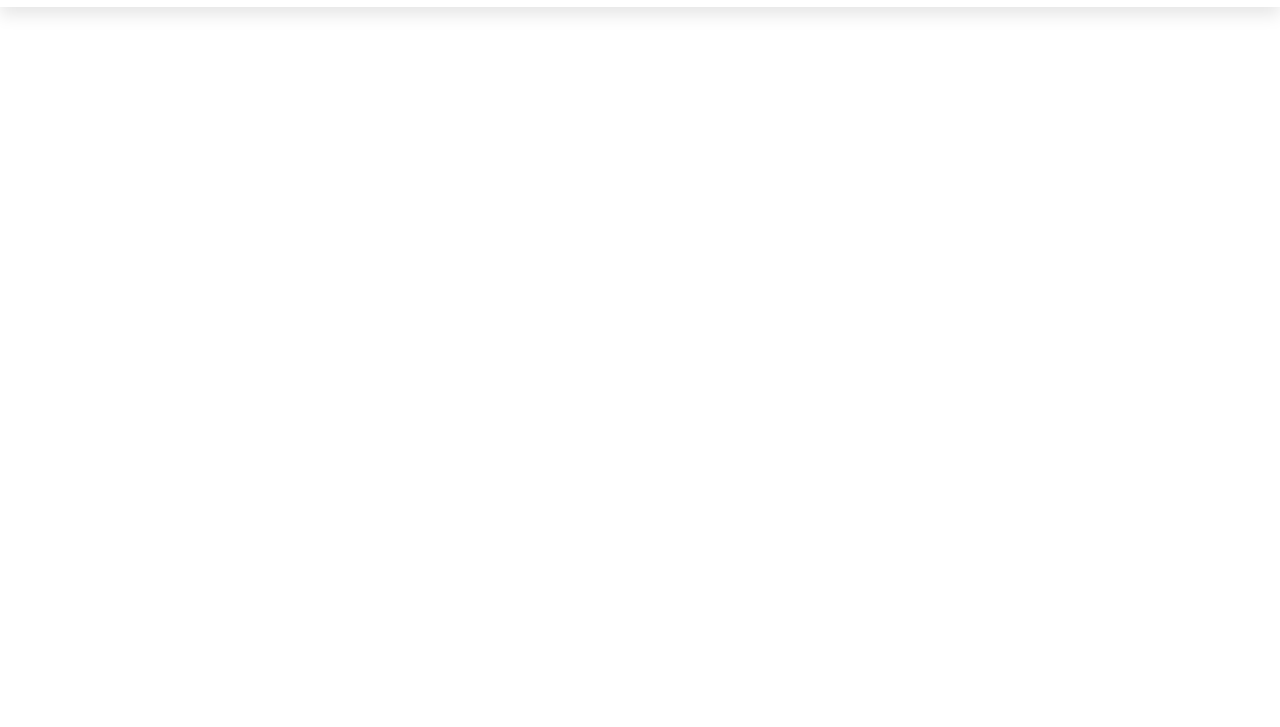
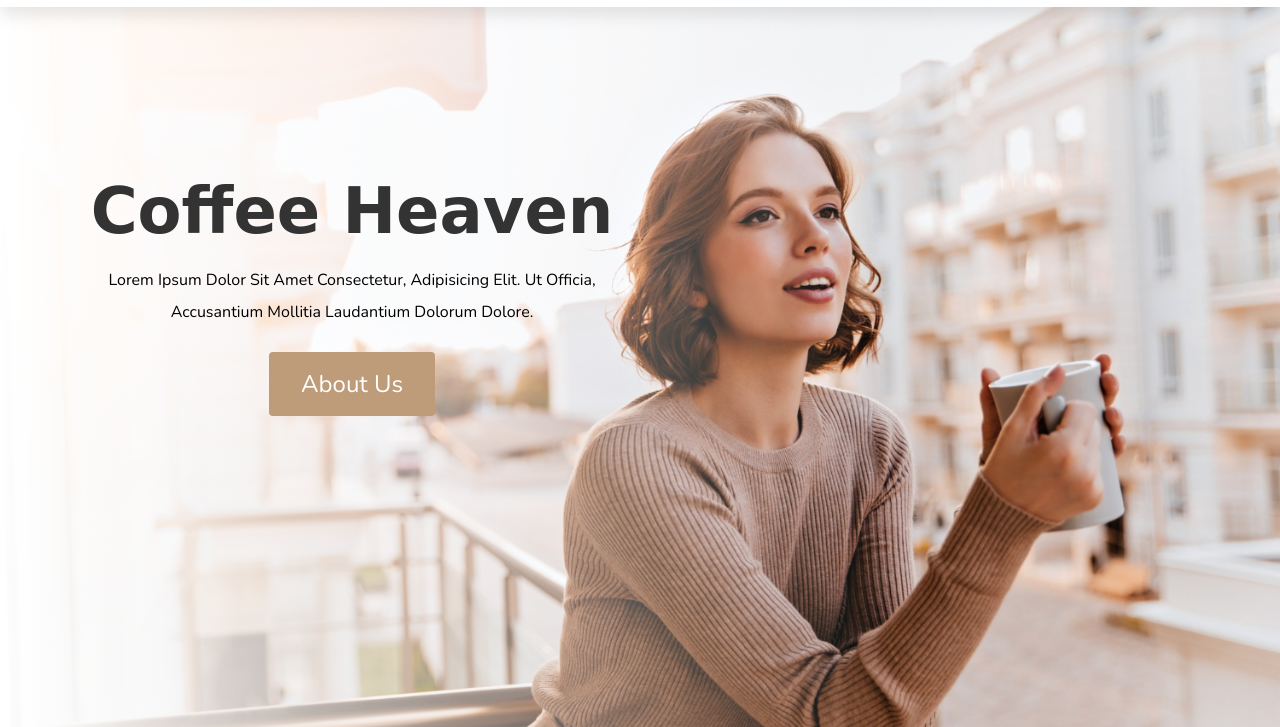
Before and after one commit to sachinDev07/Coffee-Website, a plain HTML site: page index.html in a window 1280 px wide. Shown: the part 89-816 px from the top of the page. Drawn offline with nearby package versions, Linux system fonts and the light colour scheme; a web font is replaced by a local one.

Commit message:
|| Hero Section ||

```diff
--- a/index.html
+++ b/index.html
@@ -1,5 +1,6 @@
 <!DOCTYPE html>
 <html lang="en">
+
 <head>
     <meta charset="UTF-8">
     <meta http-equiv="X-UA-Compatible" content="IE=edge">
@@ -7,6 +8,7 @@
     <title>Coffee</title>
     <link rel="stylesheet" href="style.css">
 </head>
+
 <body>
 
     <!-- Header Section -->
@@ -26,7 +28,22 @@
         </div>
     </header>
 
+    <!-- Hero Section -->
+    <section id="hero_section">
+        <div class="hero p-1 ">
+            <div class="content">
+                <h3>Coffee Heaven</h3>
+                <p>Lorem Ipsum Dolor Sit Amet
+                    Consectetur, Adipisicing Elit. Ut Officia, Accusantium Mollitia Laudantium
+                    Dolorum Dolore.
+                </p>
+                <button class="btn ">About Us</button>
+            </div>
+        </div>
+    </section>
+
     <!-- javascript -->
     <script src="script.js"></script>
 </body>
+
 </html>
--- a/style.css
+++ b/style.css
@@ -20,7 +20,7 @@
    --ff:'Merienda One', cursive;
 }
 
-section {
+.p-1 {
     padding: 3rem 2rem;
     max-width: 1200px;
     margin: 0 auto;
@@ -32,8 +32,9 @@ section {
     background-color: var(--main-color);
     cursor: pointer;
     color: var(--white);
-    font-size: 1.8rem;
-    padding: 1rem 3rem;
+    font-size: 1.5rem;
+    padding: 1rem 2rem;
+    border-radius: 4px;
 }
 
 h3 {
@@ -48,7 +49,9 @@ h3 {
         text-align: center;
 }
 
-
+.flex {
+    display: flex;
+}
 
 /* Head Section */
 
@@ -58,6 +61,7 @@ header {
     background-color: var(--white);
     height: 12vh;
     box-shadow: var(--box-shadow);
+    z-index: 1000;
 }
 
 #head_section .head {
@@ -76,6 +80,7 @@ header {
 #navbar {
     display: flex;
     list-style: none;
+    /* text-align: center; */
 }
 
 #navbar li {
@@ -104,3 +109,36 @@ header {
     left: 0;
     color: var(--main-color);
 }
+
+
+
+/* Hero Section */
+
+#hero_section {
+    background: linear-gradient(90deg, var(--white), transparent 70%),url(images/home-bg.jpg);
+    background-repeat: no-repeat;
+    background-position: center;
+    background-size: cover;
+    width: 100%;
+    height: 90vh;
+}
+
+ #hero_section .hero {
+    display: flex;
+    align-items: center;
+    min-height: 35rem;
+}
+
+#hero_section .hero .content {
+    width: 35rem;
+    text-align: center;
+}
+
+#hero_section .hero .content h3 {
+    padding: 1rem 0;
+}
+
+#hero_section .hero .content p {
+    line-height: 2;
+    padding-bottom: .5rem;
+}
```
Lines whose indentation alone changed are shown as unchanged.
